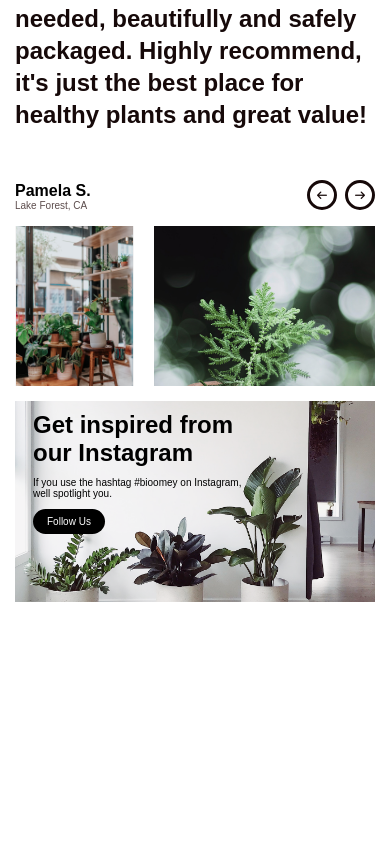
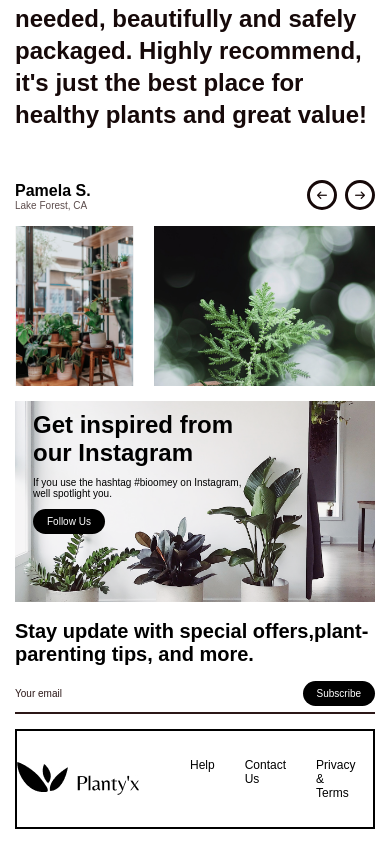
Before and after one commit to Blessen25/Plant, a React (Vite) app in the folder Frontend/: page / in a window 390 px wide. Shown: the part 2819-3663 px from the top of the page. Before the commit the page ends 3439 px from the top, so only its background shows below. Built offline with nearby package versions, Linux system fonts and the light colour scheme.

Commit message:
Commited Changes

```diff
--- a/Frontend/src/App.tsx
+++ b/Frontend/src/App.tsx
@@ -1,5 +1,6 @@
+import { Footer } from "./Components/footer";
 import Header from "./Components/header"
-import { Home_Best_House_Plants, Home_Best_Seller, Home_Plant_Steps, Home_Take_Care, Inspired_Home, ReviewsSection } from "./Components/Home/home";
+import { Home_Best_House_Plants, Home_Best_Seller, Home_Plant_Steps, Home_Take_Care, Inspired_Home, ReviewsSection, Special_offers } from "./Components/Home/home";
 import './typography.css';
 
 const App = () => {
@@ -16,6 +17,8 @@ const App = () => {
         <Home_Best_Seller />
         <ReviewsSection />
         <Inspired_Home />
+        <Special_offers />
+        <Footer />
       </div>
     </div>
     </>
--- a/Frontend/src/Components/Home/home.css
+++ b/Frontend/src/Components/Home/home.css
@@ -193,6 +193,45 @@
     gap: 20px;
 }
 
+.special_offer {
+
+    display: flex;
+    flex-direction: row;
+    gap: 20px;
+    align-items: center;
+    justify-content: space-between;
+}
+
+.special_offer1{
+
+    width: 50%;
+}
+
+
+.subscribe_form {
+  width: 40%;
+  display: flex;
+  align-items: center;
+  justify-content: space-between;
+  border-bottom: 2px solid #2b1717;
+  padding-bottom: 6px;
+}
+
+.subscribe_form input {
+  flex: 1;
+  border: none;
+  outline: none;
+  background: transparent;
+  font-size: 13px;
+  color: #2b1717;
+}
+
+.subscribe_form input::placeholder {
+  color: #2b1717;
+}
+
+
+
 @media screen and (max-width:1299px) {
 
     .home_step_background {
@@ -309,6 +348,21 @@
         left: 40px;
     }
 
+    .special_offer1 {
+
+        width: 100%;
+    }
+
+    .subscribe_form {
+
+        width: 100%;
+    }
+
+    .special_offer {
+
+        flex-direction: column;
+        gap: 20px;
+    }
 
 }
 
@@ -427,6 +481,16 @@
         gap: 15px;
     }
 
+    .special_offer {
+
+        gap: 15px;
+    }
+
+    .subscribe_form input{
+
+        font-size: 10px;
+    }
+
 }
 
 @media screen and (max-width: 426px) {
--- a/Frontend/src/Components/Home/home.tsx
+++ b/Frontend/src/Components/Home/home.tsx
@@ -161,3 +161,19 @@ export const Inspired_Home = () => {
         </>
     )
 }
+
+export const Special_offers = () => {
+
+    return(
+
+        <>
+            <div className="special_offer">
+                <h3 className='special_offer1'>Stay update with special offers,plant-parenting tips, and more.</h3>
+                <div className="subscribe_form">
+                    <input type="email" placeholder="Your email" />
+                    <Button_withouticon_primary text='Subscribe'/>
+                </div>
+            </div>
+        </>
+    )
+}
--- /dev/null
+++ b/Frontend/src/Components/footer.css
@@ -0,0 +1,22 @@
+.footer {
+
+    width: 100%;
+    height: 100px;
+    display: flex;
+    flex-direction: row;
+    gap: 50px;
+    justify-content: space-between;
+    align-items: center;
+    border: 2px solid black;
+}
+
+.footer_one {
+
+    object-fit: cover;
+}
+
+.footer_two {
+
+    display: flex;
+    gap: 30px;
+}
--- /dev/null
+++ b/Frontend/src/Components/footer.tsx
@@ -0,0 +1,19 @@
+import './footer.css';
+
+export const Footer = () => {
+  return (
+    <footer className="footer">
+      <div className="footer_one">
+        <img src="/public/Assets/logo/plantyxlogo.jpg" alt="Planty'x Logo" />
+      </div>
+      <div className="footer_two">
+        <p>Help</p>
+        <p>Contact Us</p>
+        <p>Privacy & Terms</p>
+      </div>
+      <div className="footer_three">
+
+      </div>
+    </footer>
+  );
+};
--- a/Frontend/src/Components/header.tsx
+++ b/Frontend/src/Components/header.tsx
@@ -12,10 +12,10 @@ const Header = () => {
                 </div>
 
                 <div className="headerdetails">
-                    <a>Plants</a>
-                    <a>For offices</a>
-                    <a>Plants core</a>
-                    <a>About</a>
+                    <a className="text-normal">Plants</a>
+                    <a className="text-normal">For offices</a>
+                    <a className="text-normal">Plants core</a>
+                    <a className="text-normal">About</a>
                 </div>
 
                 <div className="headericons">
@@ -49,10 +49,10 @@ const Header = () => {
                 </div>
 
                 <div className="sidebar-links">
-                    <a>Plants</a>
-                    <a>For offices</a>
-                    <a>Plants core</a>
-                    <a>About</a>
+                    <a className="text-normal">Plants</a>
+                    <a className="text-normal">For offices</a>
+                    <a className="text-normal">Plants core</a>
+                    <a className="text-normal">About</a>
                 </div>
             </div>
 
```
